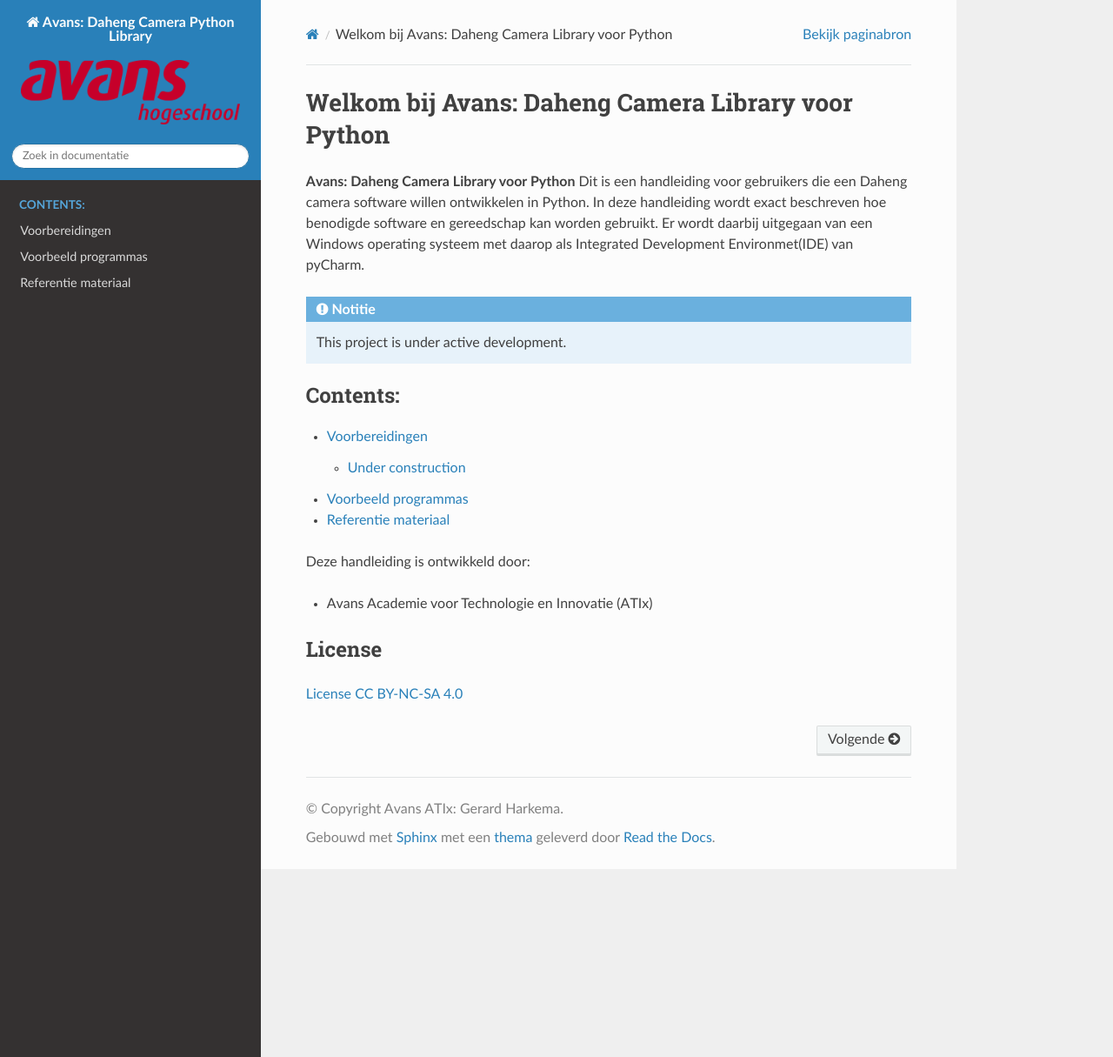
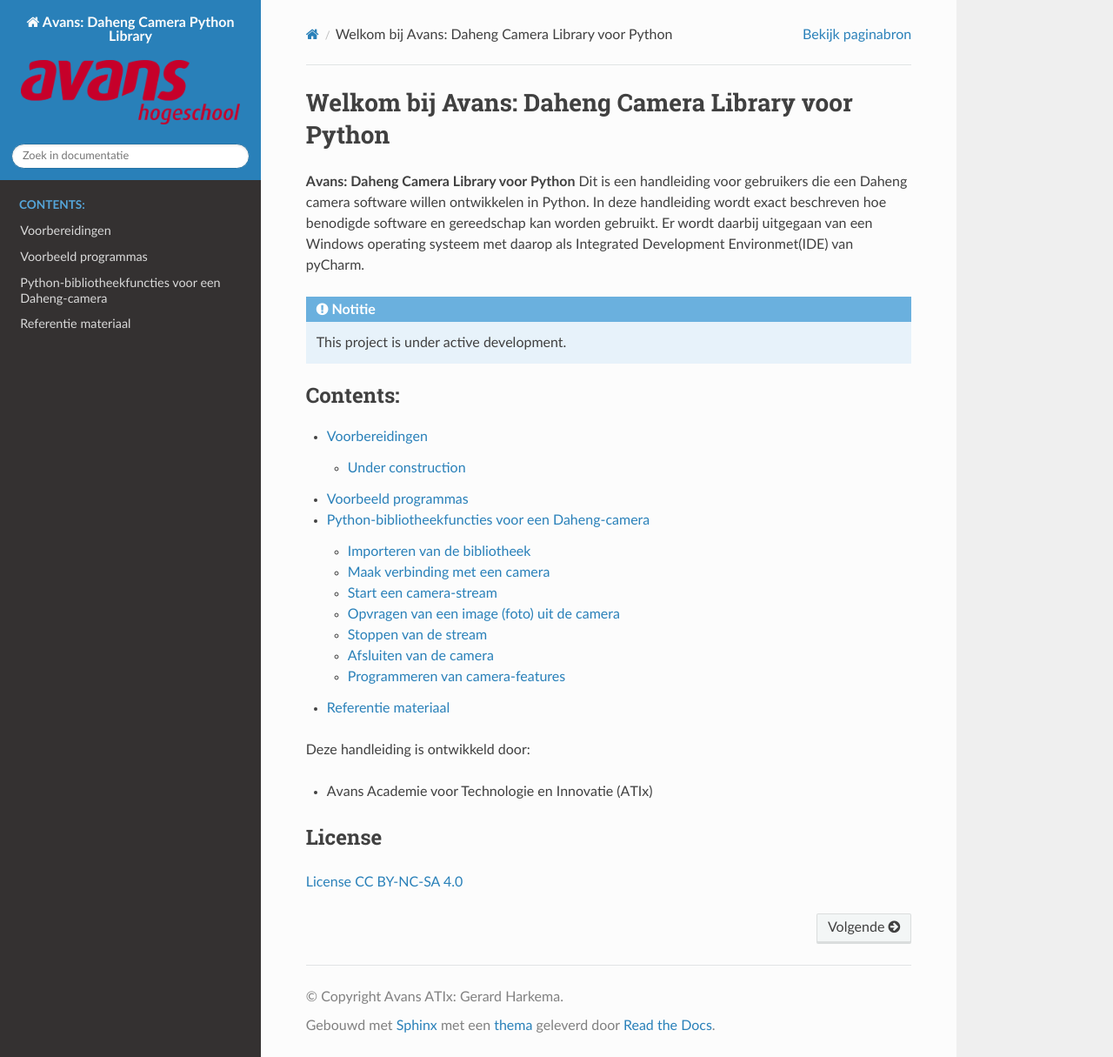
Before and after one commit to AvansMechatronica/DahengPython, a Sphinx documentation site: the page built from documentation/index.rst, in a window 1280 px wide and 1215 px high. Shown: the whole window at 87% size. Built offline with Sphinx 7.4.7 and the Read the Docs theme 3.1.0, drawn with Linux system fonts in a browser that asks for light colours.

Commit message:
20251110

````diff
--- a/documentation/documentation/BibliotheekFuncties.md
+++ b/documentation/documentation/BibliotheekFuncties.md
@@ -0,0 +1,49 @@
+# Python-bibliotheekfuncties voor een Daheng-camera
+
+## Importeren van de bibliotheek
+In je software dien je de volgende bibliotheek op te nemen om controle te krijgen over een Daheng-camera.
+```python
+from DahengAvansLibrary.dahengCameraLibrary import dahengCamera
+```
+
+## Maak verbinding met een camera
+Daheng-camera’s worden automatisch genummerd zodra je ze aansluit. De eerste camera heeft index **1**.
+In onderstaand voorbeeld wordt een camera-object aangemaakt dat verwijst naar de eerst aangesloten camera.
+```python
+camera = dahengCamera(1)
+
+# Controleer of de camera succesvol is geopend
+if not camera.isOpen():
+    print("Geen camera gevonden of kan camera niet openen.")
+    return
+```
+
+## Start een camera-stream
+Nadat het camera-object is aangemaakt, dien je de camerastream te starten met onderstaande code.
+
+*Let op: Doe dit niet in een (while-)loop.*
+```python
+camera.startStream()
+```
+
+## Opvragen van een image (foto) uit de camera
+Met onderstaande functie kun je een image van de camera verkrijgen.
+Dit is een **NumPy-array**, die geschikt is voor gebruik met **OpenCV**.
+```python
+image = camera.grab_frame()
+```
+
+## Stoppen van de stream
+Als je tijdelijk het streamen van de camera wilt stoppen, kan dat met de volgende functie:
+```python
+camera.stopStream()
+```
+
+## Afsluiten van de camera
+Aan het einde van je programma dien je de camera netjes af te sluiten met de volgende functie:
+```python
+camera.close()
+```
+
+## Programmeren van camera-features
+*(Sectie nog uit te werken)*
--- a/documentation/index.rst
+++ b/documentation/index.rst
@@ -28,7 +28,6 @@
    documentation/ReferentieMateriaal.md
 
 
-
 Deze handleiding is ontwikkeld door:
 
 + Avans Academie voor Technologie en Innovatie (ATIx)
````
